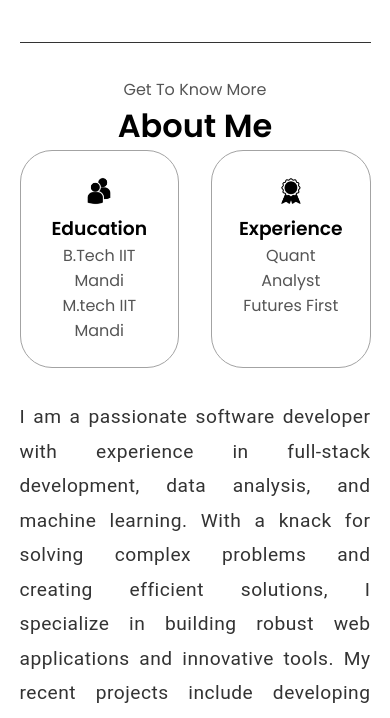
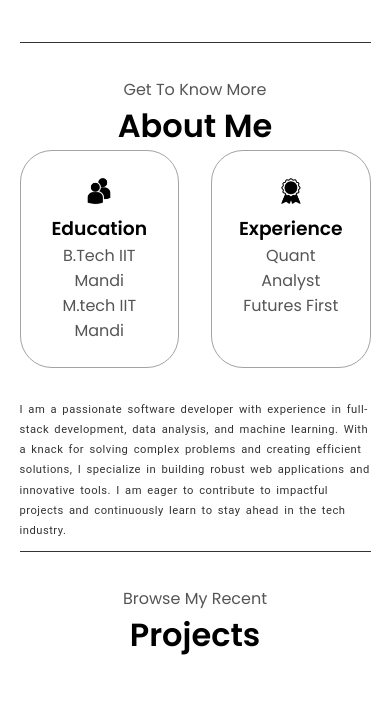
Before and after one commit to psychoviper/portfolio, a plain HTML site: page index.html in a window 390 px wide. Shown: the part 632-1350 px from the top of the page. Drawn offline with Linux system fonts and the light colour scheme.

Commit message:
second commit

```diff
--- a/index.html
+++ b/index.html
@@ -110,8 +110,8 @@
             </div>
           </div>
           <div class="text-container">
-            <p id="animated-text">
-              I am a passionate software developer with experience in full-stack development, data analysis, and machine learning. With a knack for solving complex problems and creating efficient solutions, I specialize in building robust web applications and innovative tools. My recent projects include developing vaccine prediction software and designing user-focused applications with cutting-edge technologies. I am eager to contribute to impactful projects and continuously learn to stay ahead in the tech industry.
+            <p>
+              I am a passionate software developer with experience in full-stack development, data analysis, and machine learning. With a knack for solving complex problems and creating efficient solutions, I specialize in building robust web applications and innovative tools. I am eager to contribute to impactful projects and continuously learn to stay ahead in the tech industry.
             </p>
           </div>
         </div>
--- a/mediaqueries.css
+++ b/mediaqueries.css
@@ -44,6 +44,9 @@
   }
   .about-containers {
     margin-top: 0;
+  }
+  #about{
+    padding-bottom: 10px;
   }
 }
 
@@ -102,4 +105,7 @@
   .text-container {
     text-align: justify;
   }
+  .text-container p{
+    font-size: 0.7rem;
+  }
 }
--- a/style.css
+++ b/style.css
@@ -533,7 +533,7 @@ footer p {
   font-size: 1.2rem; /* Slightly larger font for emphasis */
   line-height: 1.8; /* Improve line spacing */
   color: #333; /* Dark text for better readability */
-  text-align: justify; /* Justify text for clean alignment */
+  text-align: left; /* Justify text for clean alignment */
   font-family: 'Roboto', sans-serif; /* Use a modern font */
   word-spacing: 2px; /* Add spacing between words */
   letter-spacing: 0.5px; /* Slight letter spacing for readability */
```
